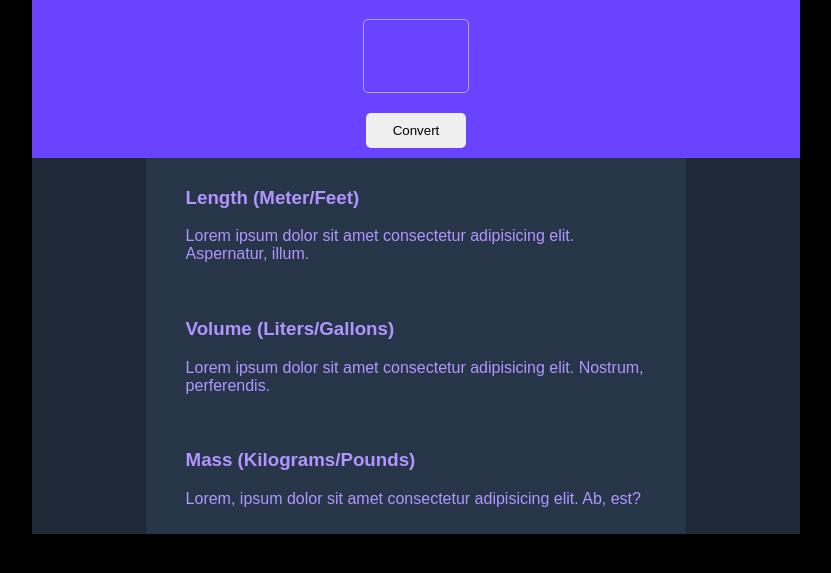
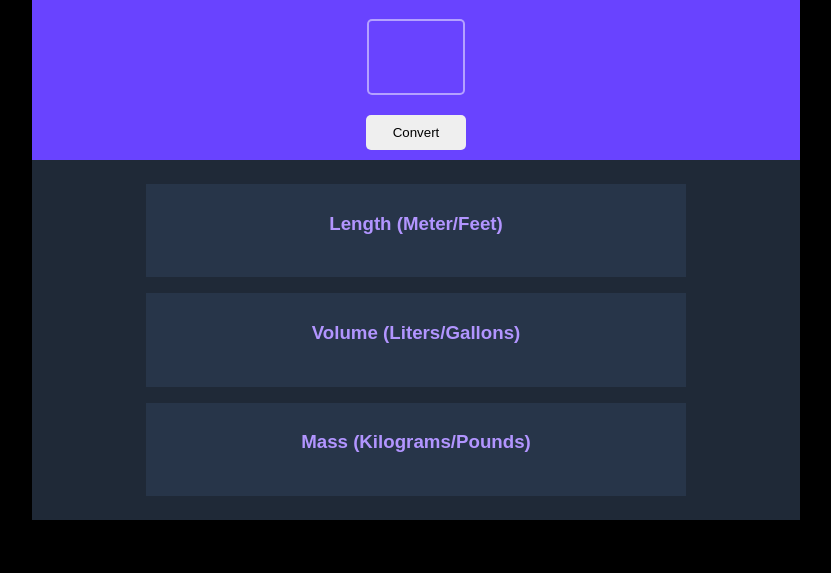
Before and after one commit to wheresryan07/unit-converter, a plain HTML site: page index.html in a window 1280 px wide. Shown: the part 151-724 px from the top of the page, without its empty margins (224-1055 px from the left). Drawn offline with Linux system fonts and the light colour scheme.

Commit message:
finish styling and conversion functionality

```diff
--- a/index.html
+++ b/index.html
@@ -10,22 +10,23 @@
   <body>
     <div class="container" id="conversion-header">
       <h1>Metric/Imperial Unit Conversion</h1>
-      <input type="text" name="input" id="conversion-input" />
+      <input type="number" name="input" id="conversion-input" />
       <button id="conversion-btn">Convert</button>
     </div>
     <div class="container" id="conversion-body">
         <div class="conversion-container" id="length-container">
             <h3>Length (Meter/Feet)</h3>
-            <p>Lorem ipsum dolor sit amet consectetur adipisicing elit. Aspernatur, illum.</p>
+            <p id="length-el"></p>
         </div>
         <div class="conversion-container" id="volume-container">
             <h3>Volume (Liters/Gallons)</h3>
-            <p>Lorem ipsum dolor sit amet consectetur adipisicing elit. Nostrum, perferendis.</p>
+            <p id="volume-el"></p>
         </div>
         <div class="conversion-container" id="mass-container">
             <h3>Mass (Kilograms/Pounds)</h3>
-            <p>Lorem, ipsum dolor sit amet consectetur adipisicing elit. Ab, est?</p>
+            <p id="mass-el"></p>
         </div>
     </div>
+    <script src="script.js"></script>
   </body>
 </html>
--- a/script.js
+++ b/script.js
@@ -3,3 +3,33 @@
 1 liter = 0.264 gallon
 1 kilogram = 2.204 pound
 */
+const inputEl = document.querySelector("#conversion-input");
+let inputValue = inputEl.value;
+const inputBtn = document.querySelector("#conversion-btn");
+// const meterToFeet = inputValue * 3.281;
+
+let lengthEl = "";
+document.querySelector("#length-el").textContent = lengthEl;
+let volumeEl = "";
+document.querySelector("#volume-el").innerHTML = volumeEl;
+let massEl = "";
+document.querySelector("#mass-el").innerHTML = massEl;
+
+inputBtn.addEventListener("click", function () {
+  inputValue = inputEl.value;
+  const meterToFeet = (inputValue * 3.281).toFixed(3);
+  const feetToMeter = (inputValue / 3.281).toFixed(3);
+  const literToGallon = (inputValue * 0.264).toFixed(3);
+  const gallonToLiter = (inputValue / 0.264).toFixed(3);
+  const kiloToPound = (inputValue * 2.204).toFixed(3);
+  const poundToKilo = (inputValue / 2.204).toFixed(3);
+  document.querySelector(
+    "#length-el"
+  ).innerHTML = `${inputValue} meters = ${meterToFeet} feet | ${inputValue} feet = ${feetToMeter} meters`;
+  document.querySelector(
+    "#volume-el"
+  ).innerHTML = `${inputValue} liters = ${literToGallon} gallons | ${inputValue} gallons = ${gallonToLiter} liters`;
+  document.querySelector(
+    "#mass-el"
+  ).innerHTML = `${inputValue} kilos = ${kiloToPound} pounds | ${inputValue} pounds = ${poundToKilo} kilos`;
+});
--- a/style.css
+++ b/style.css
@@ -2,6 +2,12 @@ body {
   margin: 0;
   font-family: Arial, Helvetica, sans-serif;
   background: #000000;
+}
+
+input::-webkit-outer-spin-button,
+input::-webkit-inner-spin-button {
+  -webkit-appearance: none;
+  margin: 0;
 }
 
 .container {
@@ -11,23 +17,23 @@ body {
 }
 
 #conversion-header {
-    background: #6943FF;
-    color: #FFFFFF;
+  background: #6943ff;
+  color: #ffffff;
   align-items: center;
   margin: 80px auto 0;
   padding: 10px 0;
 }
 
 #conversion-input {
-    background: #6943FF;
-    border: 1px solid rgba(255, 255, 255, 0.5);
+  background: #6943ff;
+  border: 2px solid rgba(255, 255, 255, 0.5);
   border-radius: 5px;
   height: 70px;
-    width: 100px;
+  width: 90px;
   margin-bottom: 20px;
   font-size: 56px;
   font-weight: bold;
-    color: #FFFFFF;
+  color: #ffffff;
   text-align: center;
 }
 
@@ -43,8 +49,8 @@ body {
 }
 
 #conversion-body {
-    background: #1F2937;
-    color: #B295FF;
+  background: #1f2937;
+  color: #b295ff;
   align-items: center;
   margin: 0 auto;
 }
@@ -53,4 +59,21 @@ body {
   background: #273549;
   padding: 10px 40px;
   width: 60%;
+  display: flex;
+  flex-direction: column;
+  align-items: center;
+  margin-bottom: 16px;
 }
+
+#length-container {
+    margin-top: 24px;
+}
+
+#mass-container {
+    margin-bottom: 24px;
+}
+p {
+  color: white;
+  font-size: 14px;
+  margin-top: 0;
+}
```
Lines whose indentation alone changed are shown as unchanged.
